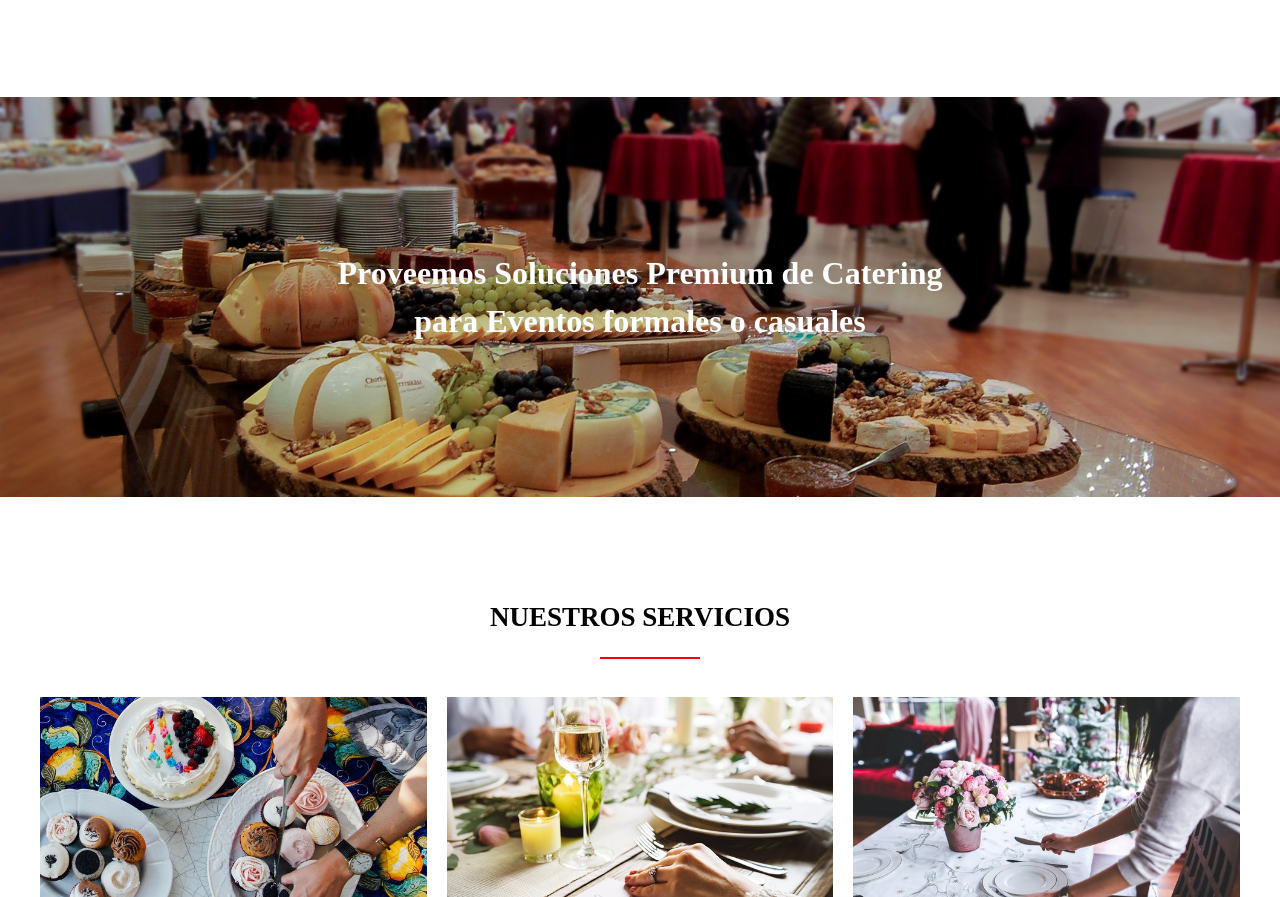
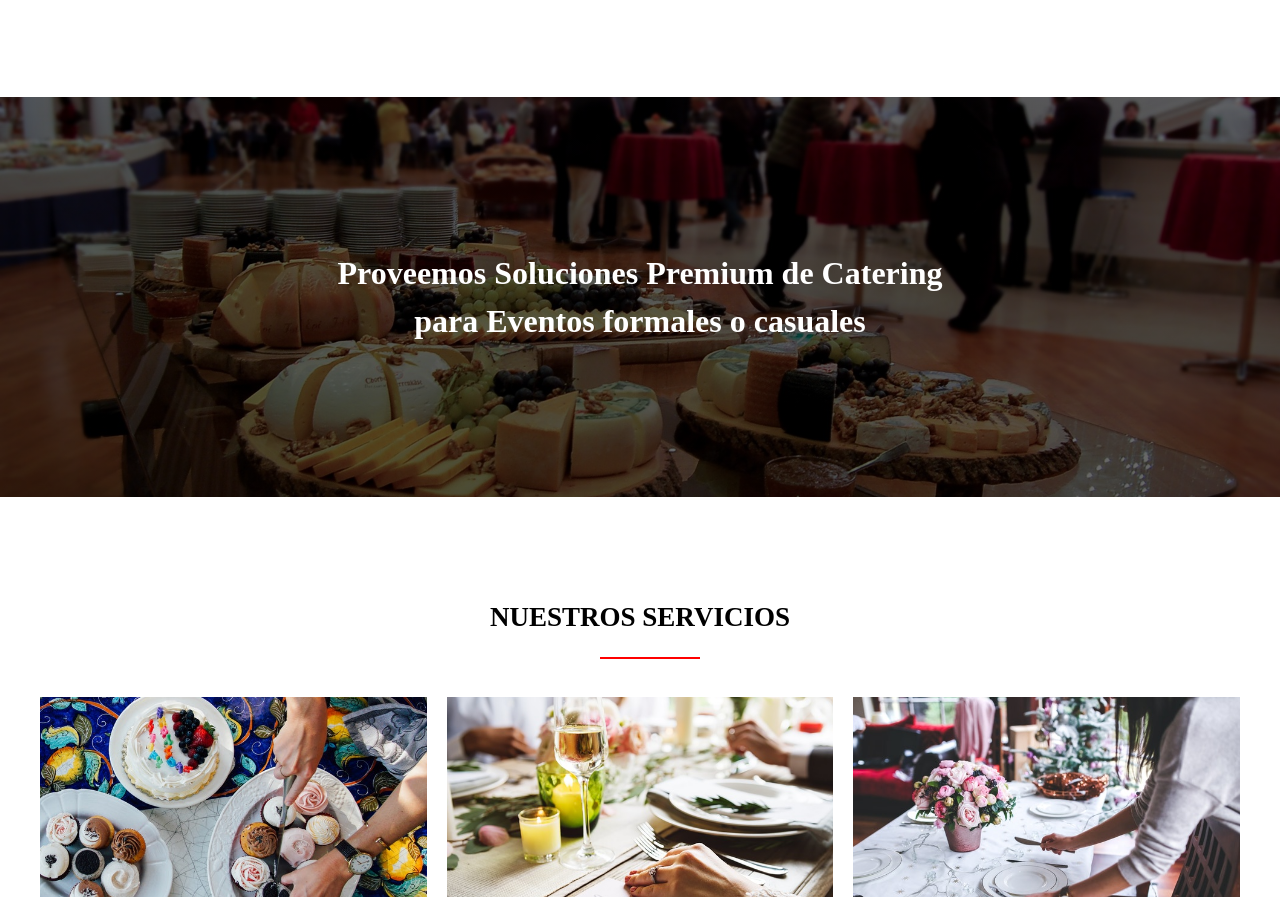
Before and after one commit to edypto/semana-4-reto-4, a plain HTML site: page index.html in a window 1280 px wide. Shown: the part 1400-2297 px from the top of the page. Drawn offline with Linux system fonts and the light colour scheme.

Commit message:
actualizado

```diff
--- a/style.css
+++ b/style.css
@@ -125,7 +125,7 @@ img{
 
 .section-feature{
 
-    background-image: url(images/food-table.jpg);
+    background-image: linear-gradient(rgba(0,0,0,.5),rgba(0,0,0,.6)),url(images/food-table.jpg);
     height: 40rem;
     background-size: cover;
     background-position: center;
```
